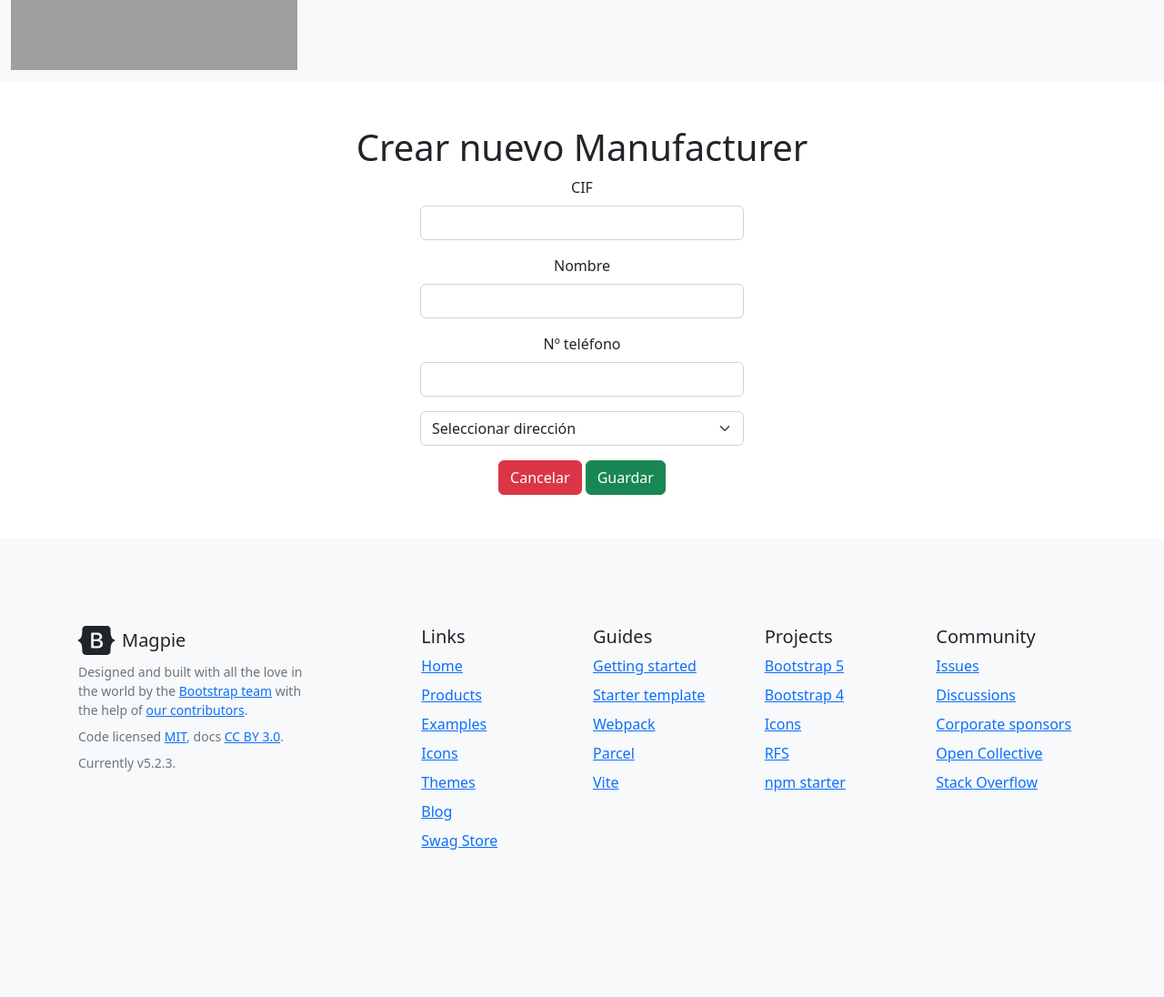
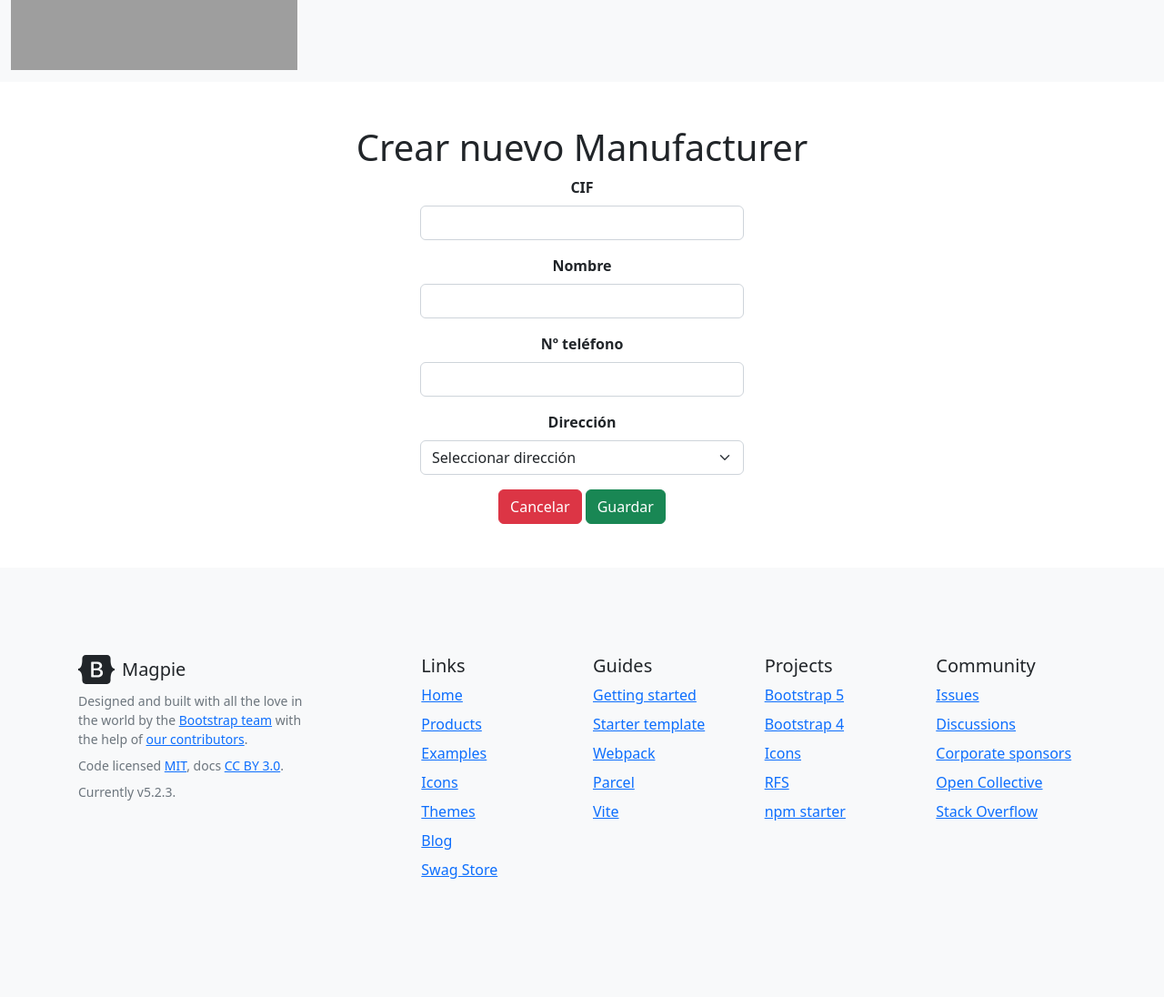
Before and after one commit to MdelolmoCode/java-ecommerce-ADECCO, a Spring Boot app: page /manufacturers/create in a window 1280 px wide. Shown: the part 172-1268 px from the top of the page at 91% size. Before the commit the page ends 1106 px from the top, so only its background shows below. Run offline with Spring Boot 4, Linux system fonts and the light colour scheme; data comes from the database, SQL or seed files in the repository; some of the project's set-up classes (security, data sources, template engines, error pages and the like) are left out, and stand-ins take their place; some libraries are stand-ins or nearby versions; grey boxes are pictures that could not be loaded.

Commit message:
Bold labels for forms

```diff
--- a/src/main/resources/templates/manufacturer/manufacturer-form.html
+++ b/src/main/resources/templates/manufacturer/manufacturer-form.html
@@ -39,20 +39,21 @@
             <input type="hidden" id="id" name="id" th:field="*{id}" />
 
             <div class="mb-3">
-                <label for="cif" class="form-label">CIF</label>
+                <strong><label for="cif" class="form-label">CIF</label></strong>
                 <input type="text" class="form-control" id="cif" th:field="*{cif}">
             </div>
             <div class="mb-3">
-                <label for="name" class="form-label">Nombre</label>
+                <strong><label for="name" class="form-label">Nombre</label></strong>
                 <input type="text" class="form-control" id="name" th:field="*{name}">
             </div>
 
             <div class="mb-3">
-                <label for="phoneNumber" class="form-label">Nº teléfono</label>
+                <strong><label for="phoneNumber" class="form-label">Nº teléfono</label></strong>
                 <input type="text" class="form-control" id="phoneNumber" th:field="*{phoneNumber}">
             </div>
 
             <div class="mb-3">
+                <strong><div class="form-label">Dirección</div></strong>
                 <select aria-label="Addresses" class="form-select" th:field="*{address}">
                     <option th:if="${manufacturer.id} == null" selected value="0">Seleccionar dirección</option>
                     <option th:each="address : ${addresses}" th:value="${address.id}" th:text="${address.name}"></option>
--- a/src/main/resources/templates/order/order-detail.html
+++ b/src/main/resources/templates/order/order-detail.html
@@ -44,9 +44,10 @@
               <li class="list-group-item"><b>Dirección:</b>
                   <a class="btn btn-link btn-sm"
                      th:if="${order.address}"
-                     th:text="${order.address}"
+                     th:text="${order.address.name}"
                      th:href="@{/addresses/{id}(id=${order.address.id})}">
                   </a>
+                  <span th:unless="${order.address}">Sin dirección</span>
               </li>
           </ul>
         <div class="card-body">
--- a/src/main/resources/templates/order/order-form.html
+++ b/src/main/resources/templates/order/order-form.html
@@ -33,11 +33,12 @@
             <input type="hidden" id="id" name="id" th:field="*{id}" />
 
             <div class="mb-3">
-                <label for="orderNumber" class="form-label">Número de pedido</label>
+                <strong><label for="orderNumber" class="form-label">Número de pedido</label></strong>
                 <input type="number" class="form-control" id="orderNumber" th:field="*{orderNumber}">
             </div>
 
             <div class="mb-3">
+                <strong><div class="form-label">Método de pago</div></strong>
                 <select aria-label="Método de pago" class="form-select" th:field="*{paymentMethod}">
                     <option th:each="paymentMethod: ${T(com.example.entities.enums.PaymentMethod).values()}"
                             th:value="${paymentMethod}" th:text="${paymentMethod.getDisplayName()}"></option>
@@ -45,6 +46,7 @@
             </div>
 
             <div class="mb-3">
+                <strong><div class="form-label">Dirección</div></strong>
                 <select aria-label="Addresses" class="form-select" th:field="*{address}">
                     <option th:if="${order.id} == null" selected value="0">Seleccionar dirección</option>
                     <option th:each="address : ${addresses}" th:value="${address.id}" th:text="${address.name}"></option>
--- a/src/main/resources/templates/order/order-list.html
+++ b/src/main/resources/templates/order/order-list.html
@@ -39,8 +39,10 @@
                         <td>
                             <a class="btn btn-link btn-sm"
                                th:if="${order.address}"
-                               th:text="${order.address}"
-                               th:href="@{/addresses/{id}(id=${order.address.id})}"></a>
+                               th:text="${order.address.name}"
+                               th:href="@{/addresses/{id}(id=${order.address.id})}">
+                            </a>
+                            <span th:unless="${order.address}">Sin dirección</span>
                         </td>
 
                         <td>
```
